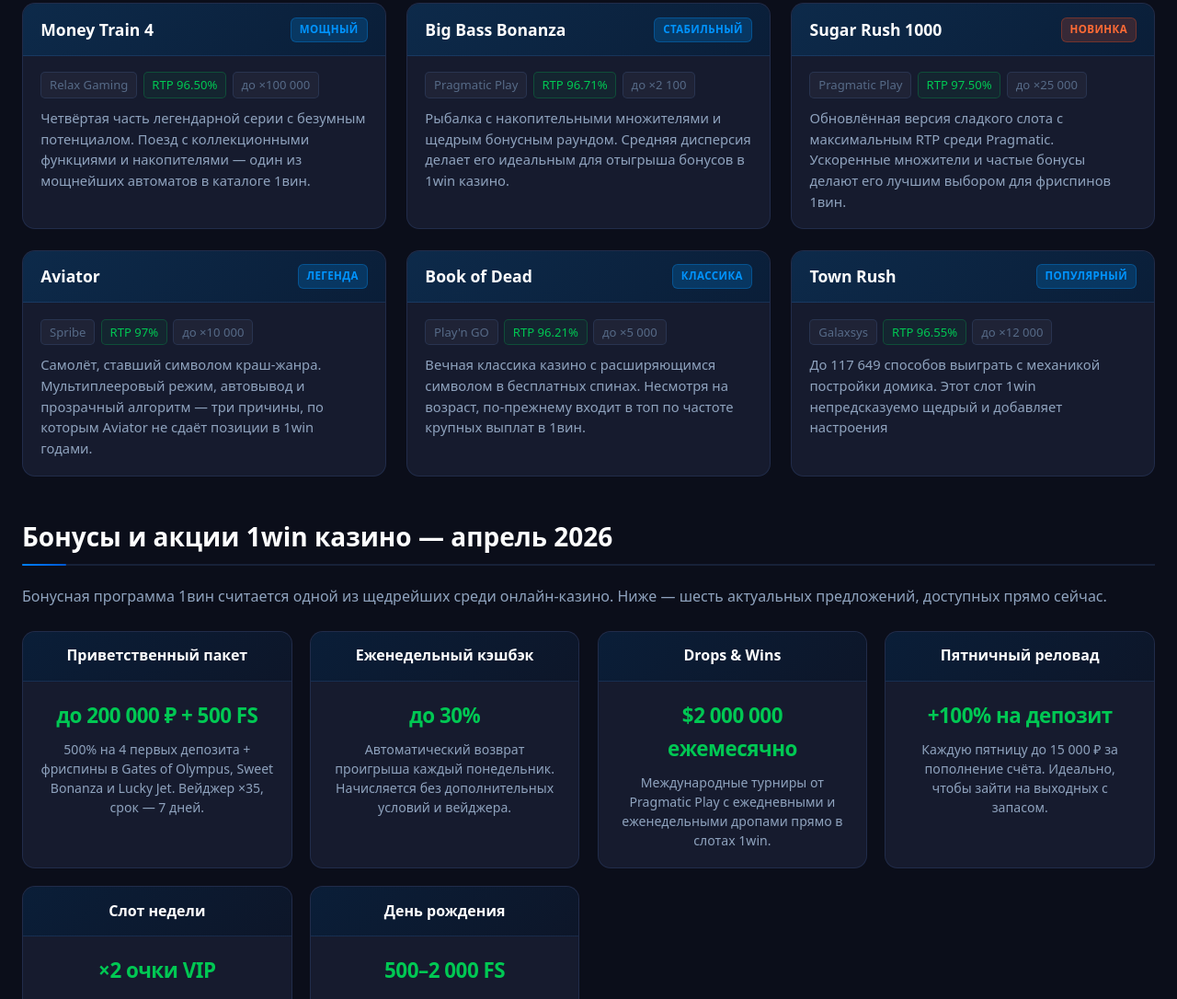
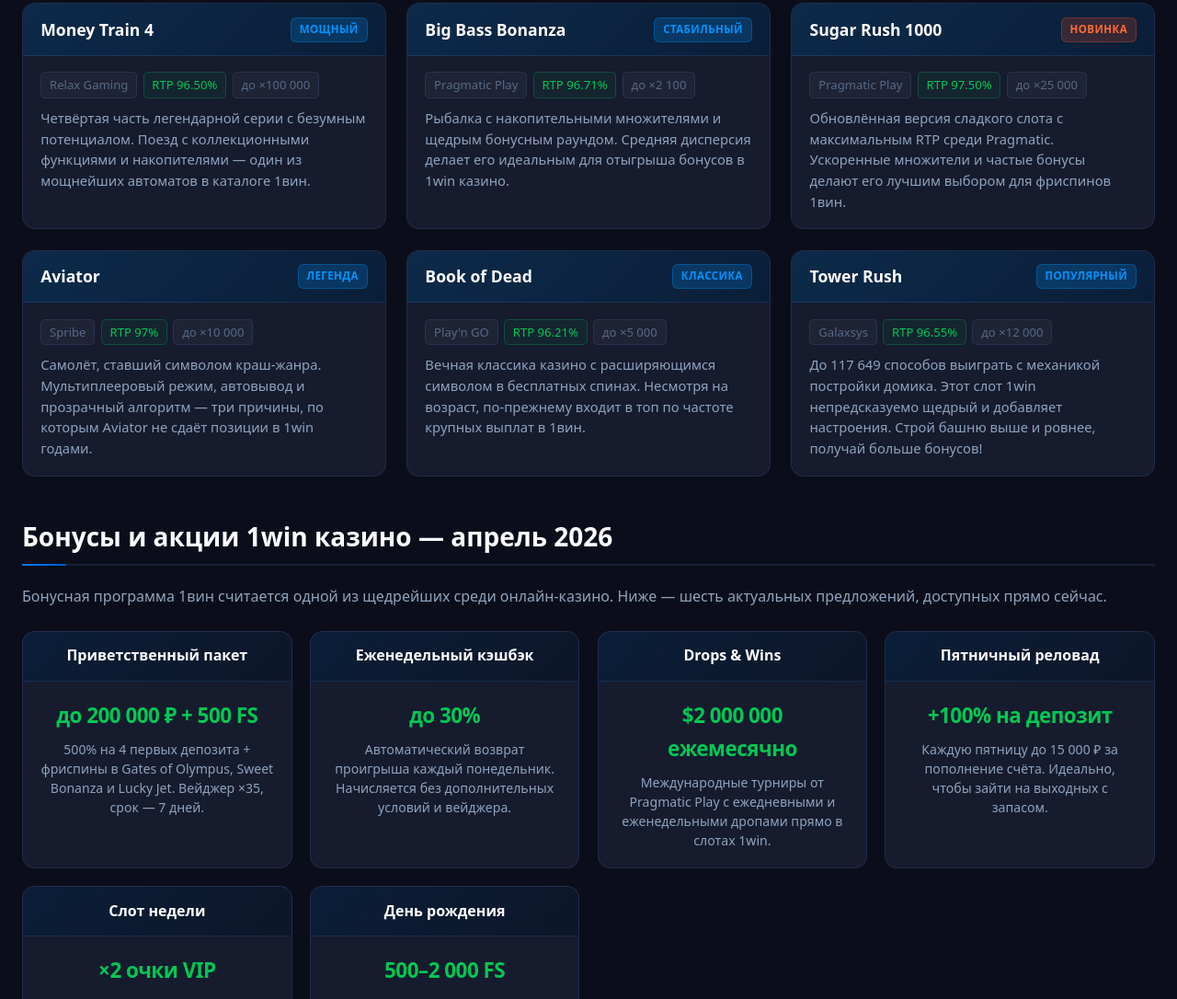
Before and after one commit to R0w3b/1win, a plain HTML site: page index.html in a window 1280 px wide. Shown: the part 3620-4706 px from the top of the page at 92% size. Drawn offline with Linux system fonts and the light colour scheme.

Commit message:
Update index.html

```diff
--- a/index.html
+++ b/index.html
@@ -365,7 +365,7 @@
 
       <div class="slot-card">
         <div class="slot-card-header">
-          <span class="slot-card-title">Town Rush</span>
+          <span class="slot-card-title">Tower Rush</span>
           <span class="slot-badge">Популярный</span>
         </div>
         <div class="slot-card-body">
@@ -374,7 +374,7 @@
             <span class="rtp">RTP 96.55%</span>
             <span>до ×12 000</span>
           </div>
-          <p>До 117 649 способов выиграть с механикой постройки домика. Этот слот 1win непредсказуемо щедрый и добавляет настроения</p>
+          <p>До 117 649 способов выиграть с механикой постройки домика. Этот слот 1win непредсказуемо щедрый и добавляет настроения. Строй башню выше и ровнее, получай больше бонусов!</p>
         </div>
       </div>
 
```
